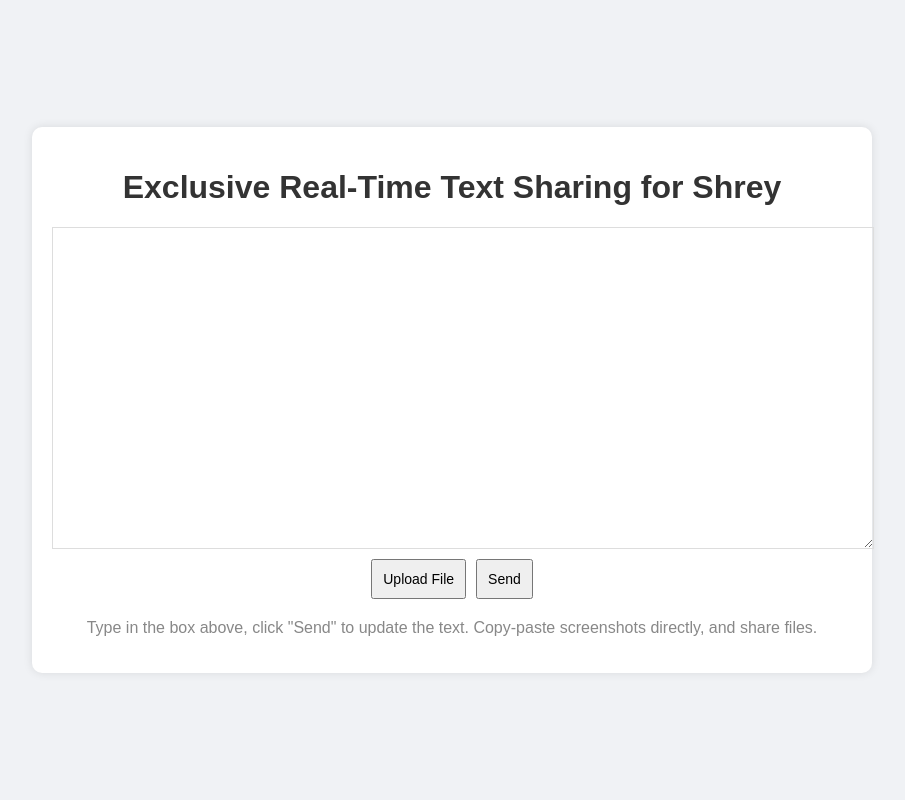
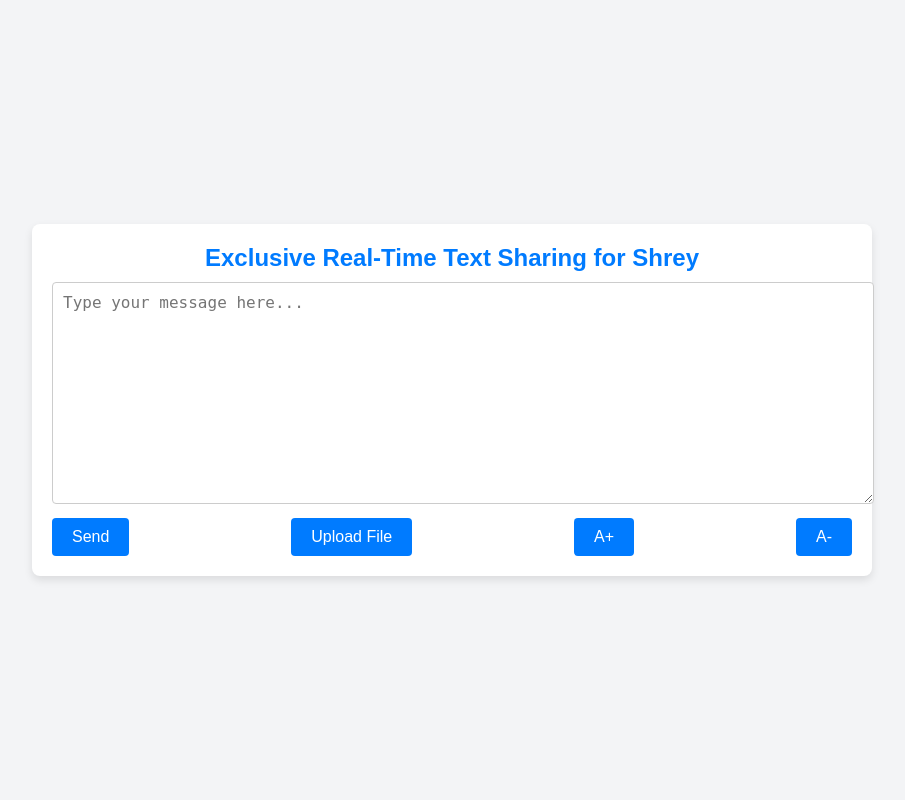
Before and after one commit to sonishrey9/text-sharing-work, a Flask app: page / in a window 1280 px wide. Shown: the whole page, without its empty margins (188-1093 px from the left). Run offline with Flask 2, Linux system fonts and the light colour scheme; the visitor is signed in with stand-in values (Sample User, id 1).

Commit message:
updated fixes

```diff
--- a/copy-paste-fetaure/backend/app.py
+++ b/copy-paste-fetaure/backend/app.py
@@ -10,7 +10,7 @@ AUTH_PASSWORD = "simple_use_case_hai_bhai_chatgpt_will_help"
 # In-memory store for the text
 shared_text = {"text": ""}
 
-# Ensure uploads directory exists
+# Directory to save uploaded files
 UPLOAD_FOLDER = 'uploads'
 if not os.path.exists(UPLOAD_FOLDER):
     os.makedirs(UPLOAD_FOLDER)
@@ -61,15 +61,16 @@ def fetch_text():
 
 @app.route('/upload', methods=['POST'])
 def upload_file():
-    """Endpoint for uploading files"""
+    """Endpoint to upload files"""
     if 'authenticated' not in session:
         return jsonify({"error": "Unauthorized"}), 403
     if 'file' not in request.files:
-        return jsonify({"error": "No file provided"}), 400
+        return jsonify({"error": "No file part"}), 400
     file = request.files['file']
     if file.filename == '':
         return jsonify({"error": "No selected file"}), 400
-    file.save(os.path.join(app.config['UPLOAD_FOLDER'], file.filename))
+    filepath = os.path.join(app.config['UPLOAD_FOLDER'], file.filename)
+    file.save(filepath)
     file_url = url_for('uploaded_file', filename=file.filename)
     return jsonify({"file_url": file_url}), 200
 
@@ -79,5 +80,6 @@ def uploaded_file(filename):
     return send_from_directory(app.config['UPLOAD_FOLDER'], filename)
 
 if __name__ == "__main__":
+    # Use the dynamic port provided by Heroku or default to 5000 for local testing
     port = int(os.environ.get("PORT", 5000))
     app.run(host="0.0.0.0", port=port)
--- a/copy-paste-fetaure/backend/templates/index.html
+++ b/copy-paste-fetaure/backend/templates/index.html
@@ -7,7 +7,7 @@
     <style>
         body {
             font-family: Arial, sans-serif;
-            background-color: #f0f2f5;
+            background-color: #f3f4f6;
             display: flex;
             justify-content: center;
             align-items: center;
@@ -15,115 +15,127 @@
             margin: 0;
         }
         .container {
-            width: 80%;
+            width: 90%;
             max-width: 800px;
-            background: white;
+            background-color: white;
             padding: 20px;
-            box-shadow: 0px 0px 10px rgba(0, 0, 0, 0.1);
-            border-radius: 10px;
+            border-radius: 8px;
+            box-shadow: 0 4px 8px rgba(0, 0, 0, 0.1);
         }
-        h1 {
+        .header {
+            font-size: 24px;
+            font-weight: bold;
             text-align: center;
-            color: #333;
+            margin-bottom: 10px;
+            color: #007bff;
         }
-        #chat-box {
+        #sharedText {
             width: 100%;
-            height: 300px;
+            height: 200px;
             resize: both;
             overflow: auto;
-            border: 1px solid #ddd;
             padding: 10px;
-            margin-bottom: 10px;
+            font-size: 16px;
+            border: 1px solid #ccc;
+            border-radius: 4px;
         }
-        .control-panel {
+        .buttons {
             display: flex;
-            justify-content: center;
-            gap: 10px;
-            margin-bottom: 20px;
+            justify-content: space-between;
+            align-items: center;
+            margin-top: 10px;
         }
-        button {
-            padding: 10px;
-            font-size: 14px;
+        .buttons button {
+            padding: 10px 20px;
+            font-size: 16px;
+            border: none;
+            border-radius: 4px;
             cursor: pointer;
+            background-color: #007bff;
+            color: white;
         }
-        .modal {
+        .buttons button:hover {
+            background-color: #0056b3;
+        }
+        .file-upload {
             display: none;
-            position: fixed;
-            top: 50%;
-            left: 50%;
-            transform: translate(-50%, -50%);
-            background: white;
-            padding: 20px;
-            box-shadow: 0px 0px 10px rgba(0, 0, 0, 0.2);
-            border-radius: 5px;
+            flex-direction: column;
+            align-items: center;
         }
-        .modal input[type="file"] {
+        .file-upload input[type="file"] {
             margin-top: 10px;
         }
     </style>
     <script>
+        let fontSize = 16;
+
         async function fetchText() {
             const response = await fetch('/fetch');
             const data = await response.json();
-            document.getElementById('chat-box').innerText = data.text;
+            document.getElementById('sharedText').value = data.text;
         }
 
         async function updateText() {
-            const text = document.getElementById('chat-box').innerText;
+            const text = document.getElementById('sharedText').value;
             await fetch('/update', {
                 method: 'POST',
                 headers: { 'Content-Type': 'application/json' },
-                body: JSON.stringify({ text })
+                body: JSON.stringify({ text: text })
             });
+            fetchText();
+        }
+
+        function toggleFileUpload() {
+            const uploadSection = document.getElementById('fileUpload');
+            uploadSection.style.display = uploadSection.style.display === 'none' ? 'flex' : 'none';
         }
 
         async function uploadFile() {
-            const fileInput = document.getElementById('file-upload');
+            const fileInput = document.getElementById('fileInput');
             const file = fileInput.files[0];
+            if (!file) return;
+
             const formData = new FormData();
             formData.append('file', file);
+
             const response = await fetch('/upload', {
                 method: 'POST',
                 body: formData
             });
             const data = await response.json();
             if (data.file_url) {
-                document.getElementById('chat-box').innerText += `\nFile uploaded: ${data.file_url}`;
+                document.getElementById('sharedText').value += `\n${data.file_url}`;
                 updateText();
-                closeModal();
-            } else {
-                alert("File upload failed.");
             }
         }
 
-        function showModal() {
-            document.getElementById('file-modal').style.display = 'block';
+        function increaseFontSize() {
+            fontSize += 2;
+            document.getElementById('sharedText').style.fontSize = fontSize + 'px';
         }
 
-        function closeModal() {
-            document.getElementById('file-modal').style.display = 'none';
+        function decreaseFontSize() {
+            fontSize = Math.max(10, fontSize - 2);
+            document.getElementById('sharedText').style.fontSize = fontSize + 'px';
         }
 
-        window.onload = () => {
-            fetchText();
-        };
+        window.onload = fetchText;
     </script>
 </head>
 <body>
     <div class="container">
-        <h1>Exclusive Real-Time Text Sharing for Shrey</h1>
-        <div id="chat-box" contenteditable="true" oninput="updateText()"></div>
-        <div class="control-panel">
-            <button onclick="showModal()">Upload File</button>
+        <div class="header">Exclusive Real-Time Text Sharing for Shrey</div>
+        <textarea id="sharedText" placeholder="Type your message here..."></textarea>
+        <div class="buttons">
             <button onclick="updateText()">Send</button>
+            <button onclick="toggleFileUpload()">Upload File</button>
+            <button onclick="increaseFontSize()">A+</button>
+            <button onclick="decreaseFontSize()">A-</button>
         </div>
-        <div id="file-modal" class="modal">
-            <h2>Upload File</h2>
-            <input type="file" id="file-upload">
+        <div id="fileUpload" class="file-upload">
+            <input type="file" id="fileInput">
             <button onclick="uploadFile()">Upload</button>
-            <button onclick="closeModal()">Cancel</button>
         </div>
-        <p style="text-align: center; color: #888;">Type in the box above, click "Send" to update the text. Copy-paste screenshots directly, and share files.</p>
     </div>
 </body>
 </html>
```
